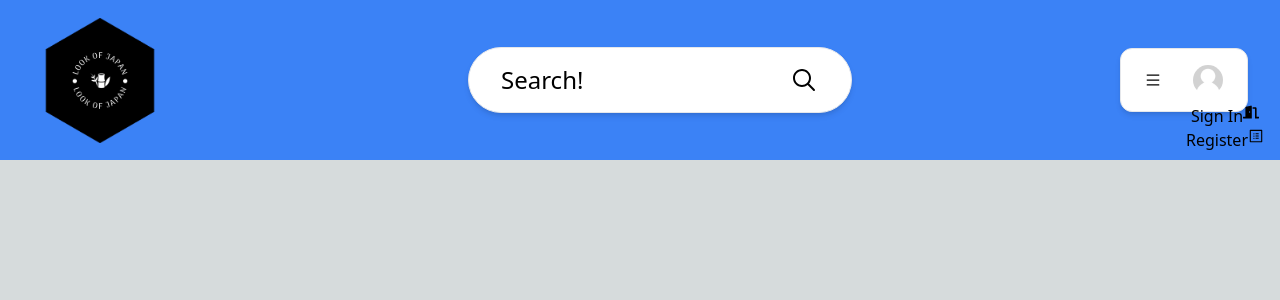
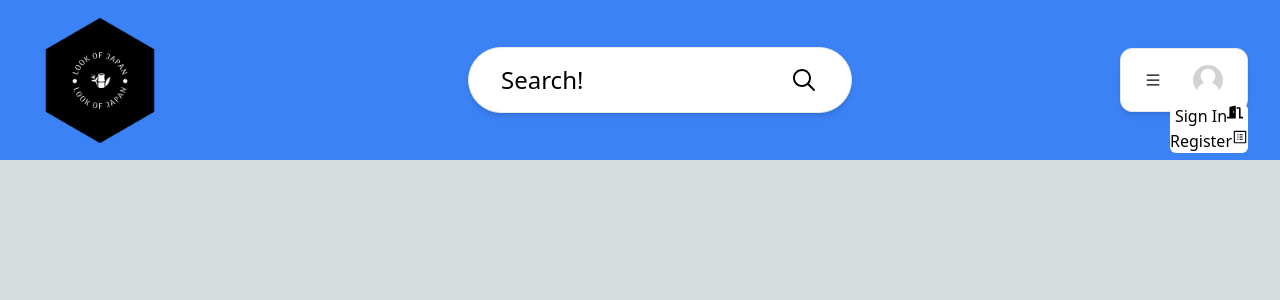
Before and after one commit to JasonMac123/market-place, a Next.js app: page / in a window 1280 px wide. Both pictures are taken after a click on the element 1184 px from the left and 80 px from the top of the page. Shown: the top 300 px of the page. Built offline with nearby package versions, Linux system fonts and the light colour scheme.

Commit message:
Adds background to usermenu items

```diff
--- a/app/components/navbar/UserMenu.tsx
+++ b/app/components/navbar/UserMenu.tsx
@@ -25,13 +25,14 @@ const UserMenu = () => {
         <Avatar />
       </div>
       {openStatus && (
-        <div className="absolute right-4 top-14 text-md rounded-md">
+        <div className="absolute right-8 top-14 text-md rounded-md bg-white">
           <div className="flex flex-col items-center justify-center">
             <MenuItem
               label="Sign In"
               onClick={() => router.push("/login")}
               Icon={FaDoorOpen}
             />
+            <hr />
             <MenuItem
               label="Register"
               onClick={() => router.push("/register")}
```
